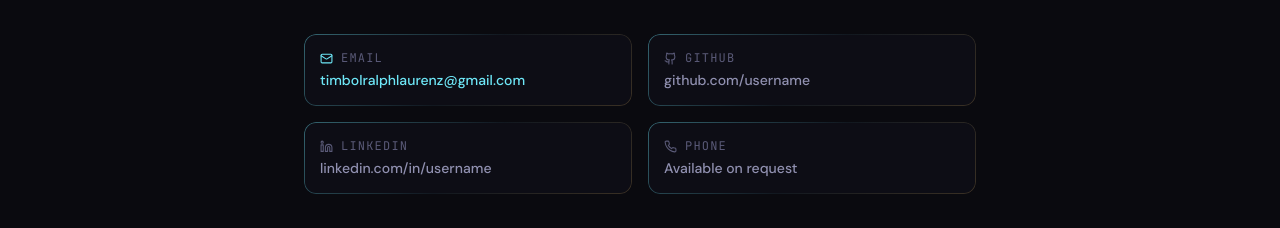
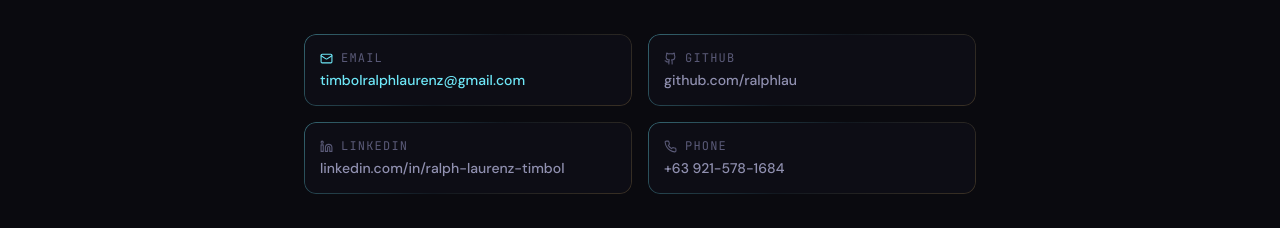
Before and after one commit to ralphlau/portfolio, a Next.js app: page / in a window 1280 px wide. Shown: the part 6396-6624 px from the top of the page. Built offline with nearby package versions, Linux system fonts and the light colour scheme.

Commit message:
update contact links

```diff
--- a/src/components/sections/Contact.tsx
+++ b/src/components/sections/Contact.tsx
@@ -13,21 +13,21 @@ const contactLinks = [
   {
     icon: Github,
     label: "GitHub",
-    value: "github.com/username",
+    value: "github.com/ralphlau",
     href: "#",
     accent: false,
   },
   {
     icon: Linkedin,
     label: "LinkedIn",
-    value: "linkedin.com/in/username",
+    value: "linkedin.com/in/ralph-laurenz-timbol",
     href: "#",
     accent: false,
   },
   {
     icon: Phone,
     label: "Phone",
-    value: "Available on request",
+    value: "+63 921-578-1684",
     href: "#",
     accent: false,
   },
```
